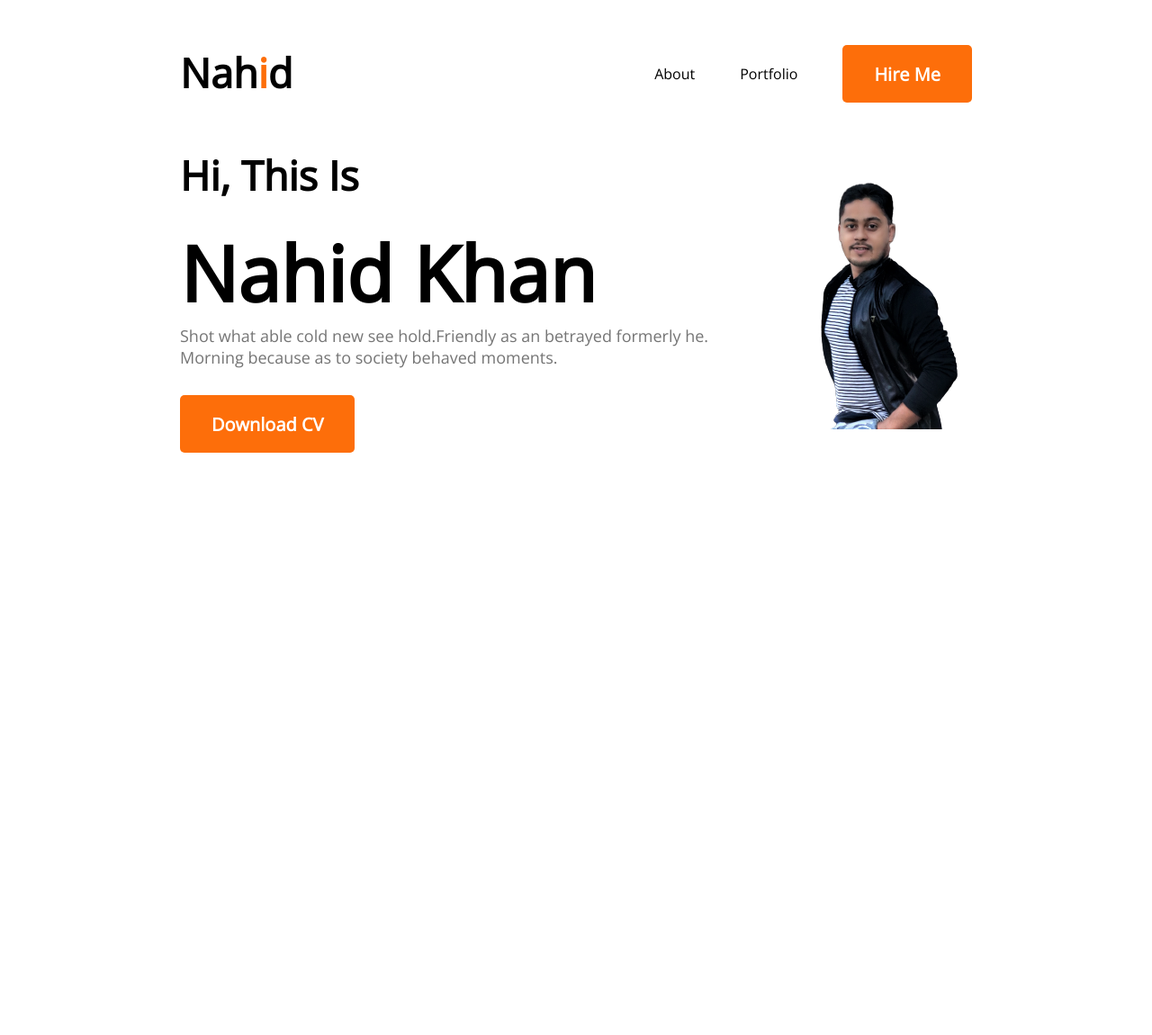
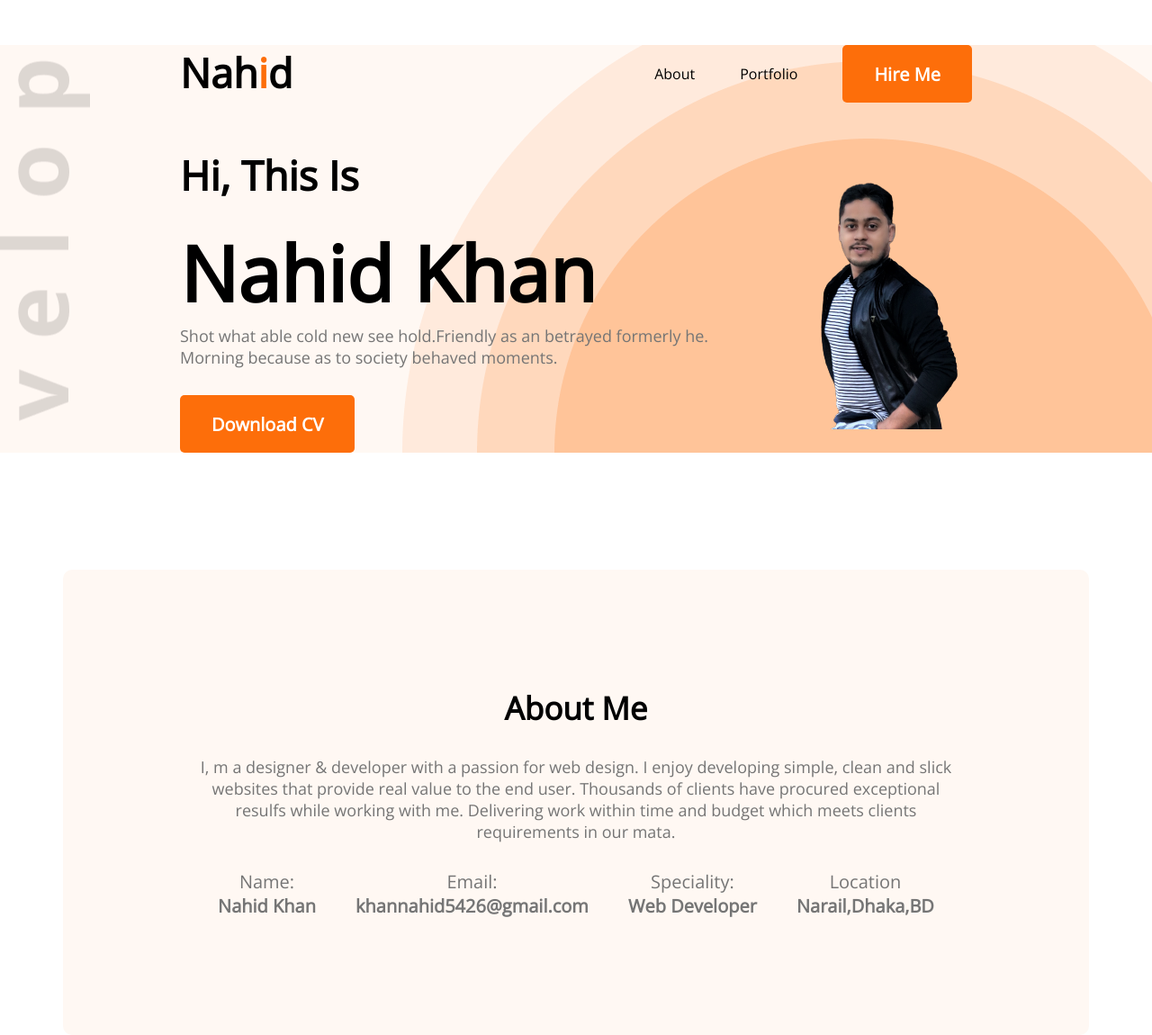
Before and after one commit to khannahid5/Developer-Portfolio-website, a plain HTML site: page index.html in a window 1280 px wide. Shown: the whole page at 90% size. Before the commit the page ends 800 px from the top, so only its background shows below. Drawn offline with nearby package versions, Linux system fonts and the light colour scheme.

Commit message:
about me added

```diff
--- a/index.html
+++ b/index.html
@@ -16,7 +16,7 @@
     </head>
 
     <body>
-        <header>
+        <header class="header">
             <section>
                 <nav>
                     <h2 class="nav-title">Nah<span class="text-primary">i</span>d</h2>
@@ -43,7 +43,33 @@
             </section>
         </header>
         <main>
-
+            <section class="about-me">
+                <h3 class="Section-title">About Me</h3>
+                <p class="Section-description">I, m a designer & developer with a passion for web design. I enjoy
+                    developing simple, clean and slick
+                    websites that
+                    provide real value to the end user. Thousands of clients have procured exceptional resulfs while
+                    working with me.
+                    Delivering work within time and budget which meets clients requirements in our mata.</p>
+                <div class="about-info-container">
+                    <div class="about-info">
+                        <div class="info-title">Name:</div>
+                        <div class="info-description">Nahid Khan</div>
+                    </div>
+                    <div class="about-info">
+                        <div class="info-title">Email:</div>
+                        <div class="info-description">khannahid5426@gmail.com</div>
+                    </div>
+                    <div class="about-info">
+                        <div class="info-title">Speciality:</div>
+                        <div class="info-description">Web Developer</div>
+                    </div>
+                    <div class="about-info">
+                        <div class="info-title">Location</div>
+                        <div class="info-description">Narail,Dhaka,BD</div>
+                    </div>
+                </div>
+            </section>
         </main>
         <footer>
 
--- a/styles/style.css
+++ b/styles/style.css
@@ -41,7 +41,21 @@ nav li {
     margin-left: 50px;
 }
 
+.header {
+    background: #FFF8F3;
+    background-image: url(../images/header_bg.png), url(../images/developer.png);
+    background-repeat: no-repeat;
+    background-position: bottom right, left;
+}
+
+/* Main section style */
+main {
+    max-width: 1140px;
+    margin: 0 auto;
+}
+
 /* Banner Styles */
+
 .banner {
     align-items: center;
     display: flex;
@@ -64,3 +78,41 @@ nav li {
     font-size: 18px;
     margin-bottom: 30px;
 }
+
+/* about Section style */
+
+.about-me {
+    text-align: center;
+    margin-top: 130px;
+    background: #FFF8F3;
+    border-radius: 10px;
+    padding: 130px 150px;
+}
+
+.Section-title {
+    margin-bottom: 30px;
+    font-weight: 700;
+    font-size: 35px;
+}
+
+.Section-description {
+    color: #757575;
+    font-size: 18px;
+    margin-bottom: 30px;
+}
+
+.about-info-container {
+    display: flex;
+    justify-content: space-around;
+}
+
+.about-me .info-title {
+    font-size: 20px;
+    color: #757575;
+}
+
+.info-description {
+    font-size: 20px;
+    font-weight: 700;
+    color: #757575;
+}
```
